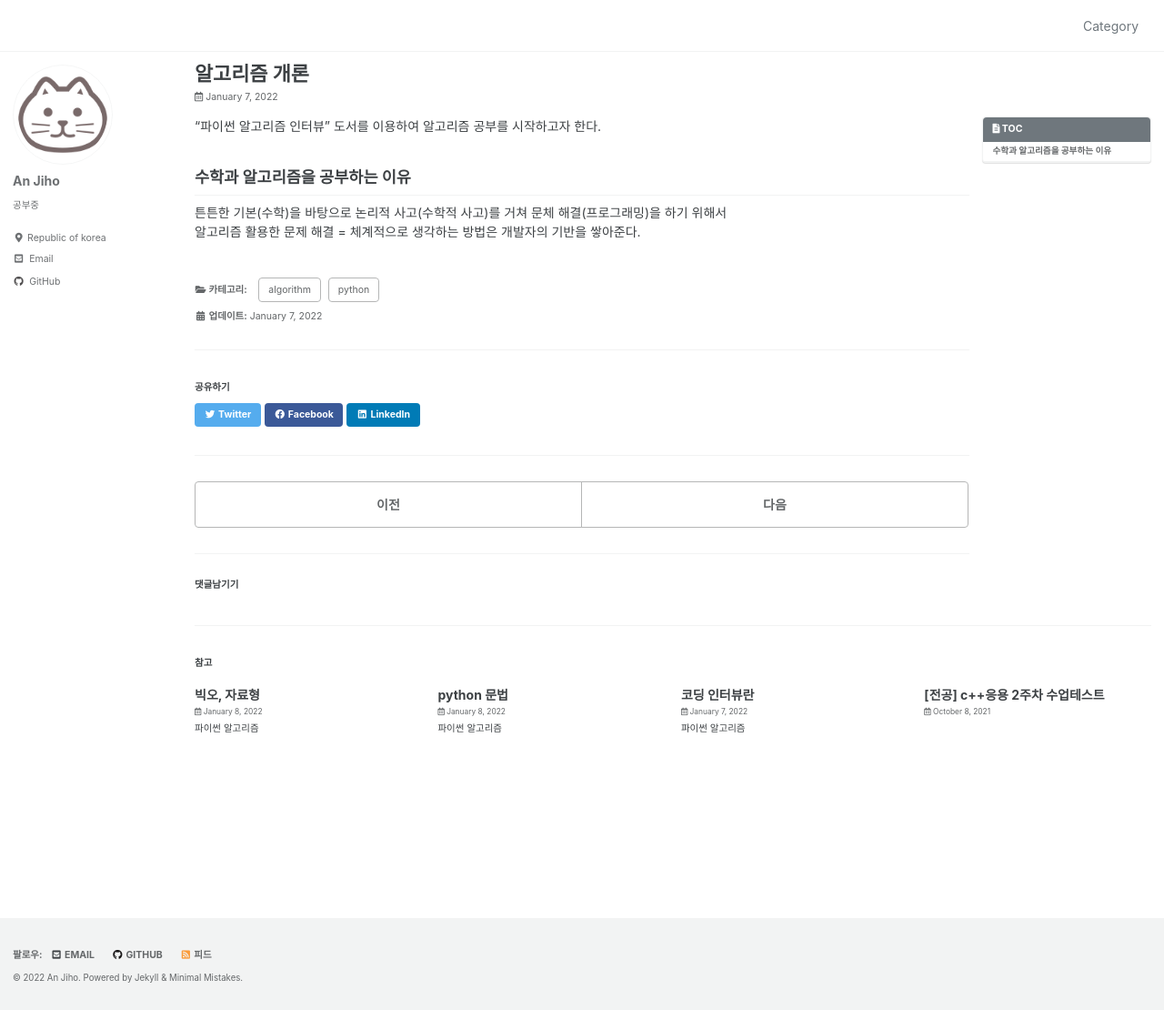
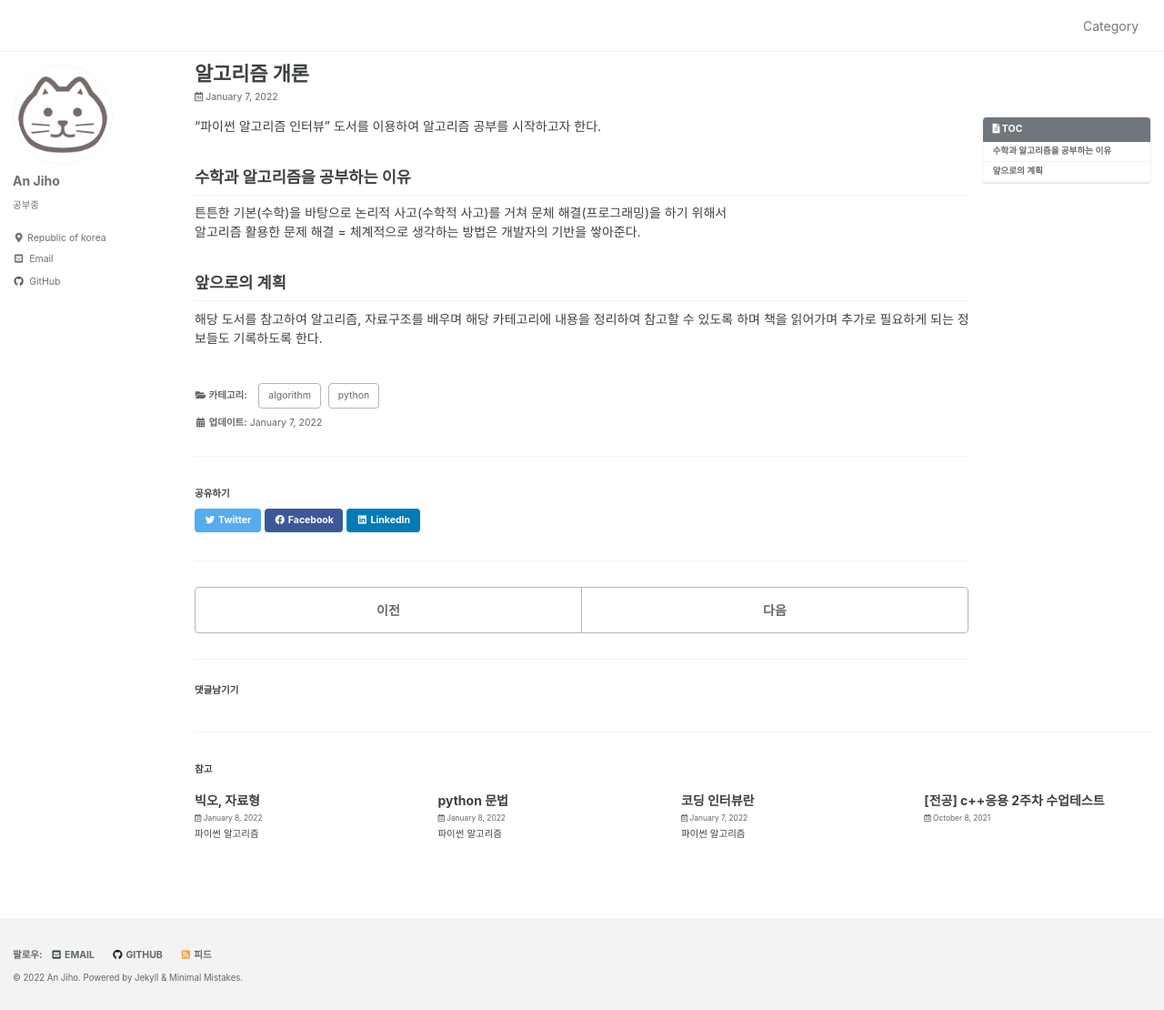
Before and after one commit to an-jiohh/an-jiohh.github.io_jekyll, a Jekyll site: the page built from _posts/python-algorithm/2022-01-07-1.md, in a window 1280 px wide and 1110 px high. Shown: the whole window at 91% size. Built offline with Jekyll 4.4.1, drawn with Linux system fonts in a browser that asks for light colours; cached includes are drawn as plain includes; comment, search, counter and statistics services are not loaded.

Commit message:
python-algorithm

```diff
--- a/_posts/python-algorithm/2022-01-07-1.md
+++ b/_posts/python-algorithm/2022-01-07-1.md
@@ -17,3 +17,7 @@ last_modified_at: 2022-01-07T12:00:00-50:00
 ## 수학과 알고리즘을 공부하는 이유
   튼튼한 기본(수학)을 바탕으로 논리적 사고(수학적 사고)를 거쳐 문체 해결(프로그래밍)을 하기 위해서
   알고리즘 활용한 문제 해결 = 체계적으로 생각하는 방법은 개발자의 기반을 쌓아준다.
+
+## 앞으로의 계획
+  해당 도서를 참고하여 알고리즘, 자료구조를 배우며 해당 카테고리에 내용을 정리하여 참고할 수 있도록 하며
+  책을 읽어가며 추가로 필요하게 되는 정보들도 기록하도록 한다.
```
